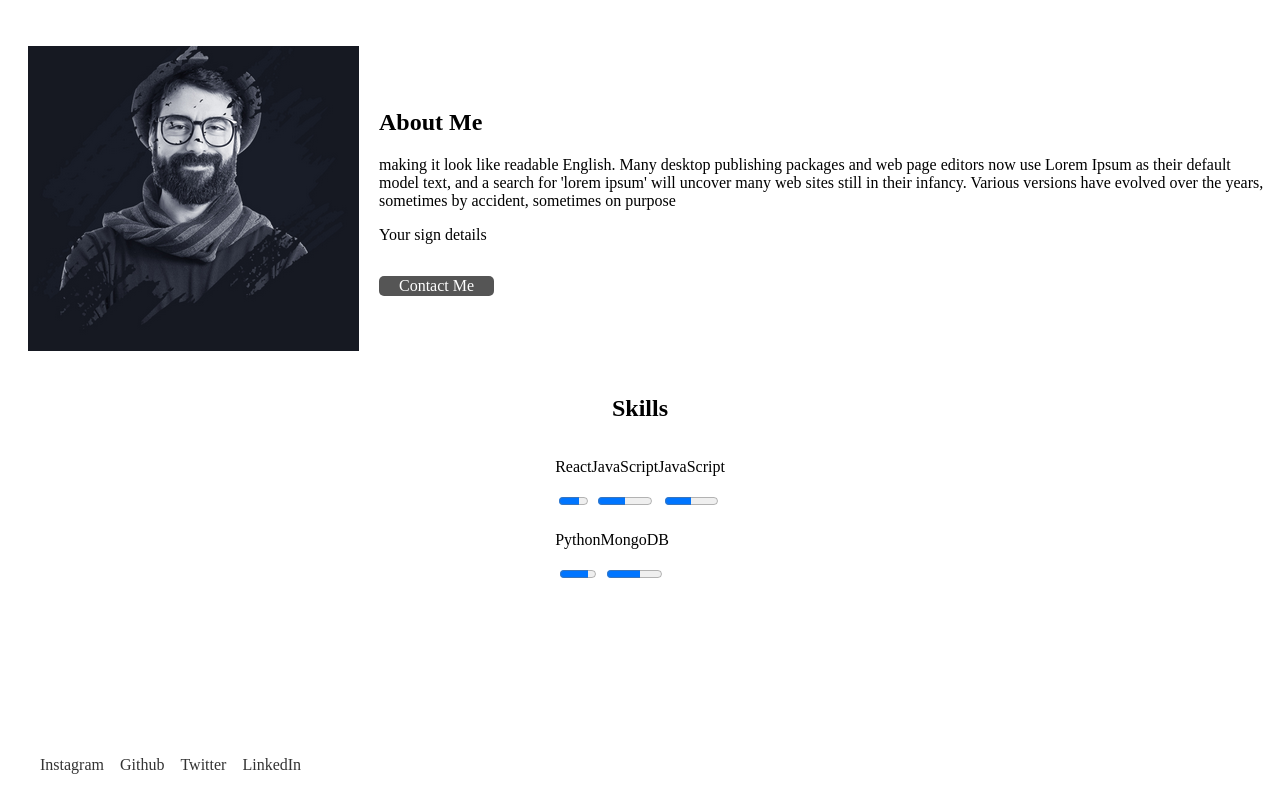
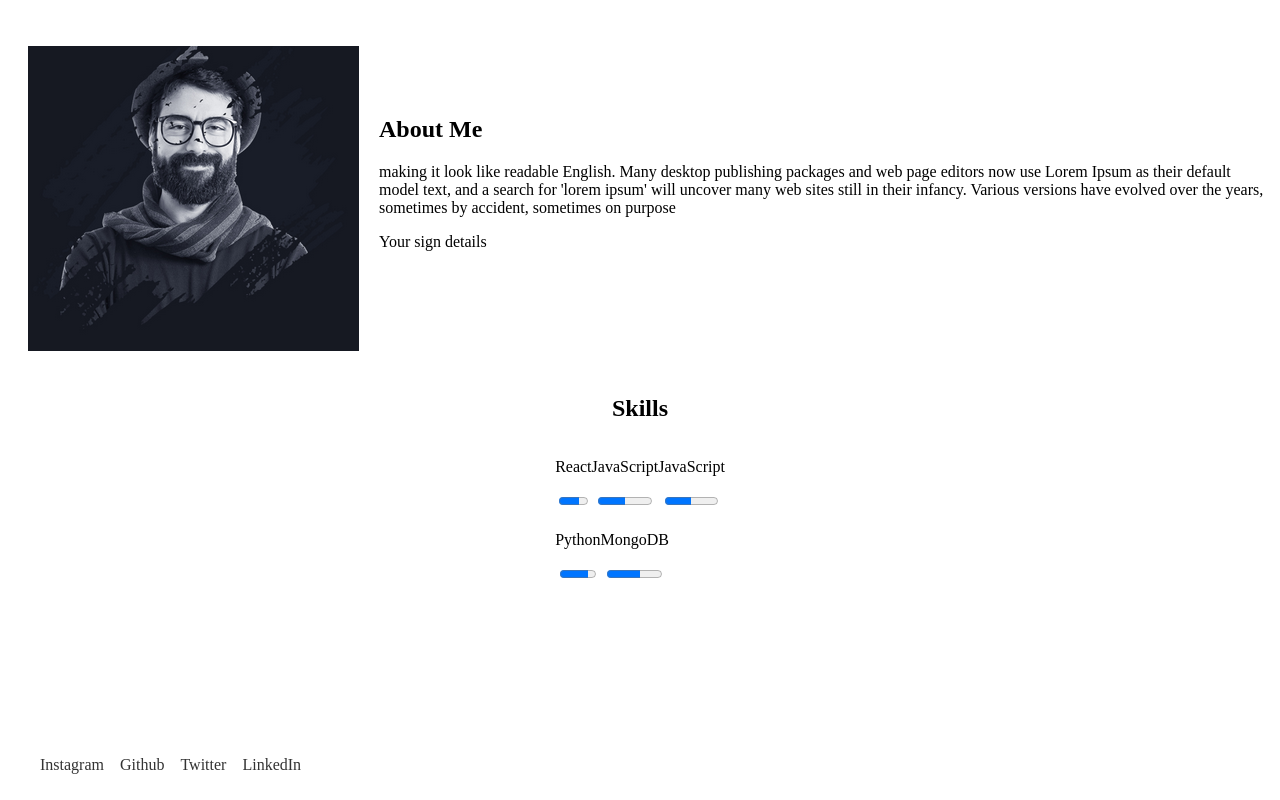
Before and after one commit to Siddhu545/Portfolio-v2, a React (Create React App) app: page /Skills in a window 1280 px wide. Built offline with nearby package versions, Linux system fonts and the light colour scheme.

Commit message:
Button for routing

```diff
--- a/src/Intro/intro.css
+++ b/src/Intro/intro.css
@@ -34,16 +34,28 @@
       }
 
       .cv-button {
-        display: inline-block;
-        padding: 0.063rem 1.25rem;
-        background-color: #555;
-        color: #fff;
+        box-sizing: border-box;
+        appearance: none;
+        background-color: transparent;
+        border: 1px solid #ffffff;
+        border-radius: 0.2em;
+        color:#ffffff;
+        cursor: pointer;
+        font-size: 0.8rem;
+        padding: 0.8em;
         text-decoration: none;
-        font-size: 1rem;
-        border-radius: 0.313rem;
+        text-align: center;
+        text-transform: uppercase;
+        font-family: 'Montserrat', sans-serif;
+        font-weight: 500;
+        transition: box-shadow 300ms ease-in-out, color 300ms ease-in-out;
 
         &:hover {
-          background-color: blue
+          background-color: blue;
+          color:#000000;
+        }
+        &:hover {
+          box-shadow: 0 0 40px 40px #3498db inset;
         }
       }
     }
--- a/src/Skills/skills.css
+++ b/src/Skills/skills.css
@@ -14,18 +14,31 @@
       .contact-section {
       }
       .sign {
+        padding-bottom: 20px;
       }
       .contact-button {
-        display: inline-block;
-        padding: 0.063rem 1.25rem;
-        background-color: #555;
-        color: #fff;
+        box-sizing: border-box;
+        appearance: none;
+        background-color: transparent;
+        border: 1px solid #ffffff;
+        border-radius: 0.2em;
+        color:#ffffff;
+        cursor: pointer;
+        font-size: 0.8rem;
+        padding: 0.8em;
         text-decoration: none;
-        font-size: 1rem;
-        border-radius: 0.313rem;
+        text-align: center;
+        text-transform: uppercase;
+        font-family: 'Montserrat', sans-serif;
+        font-weight: 500;
+        transition: box-shadow 300ms ease-in-out, color 300ms ease-in-out;
 
         &:hover {
           background-color: blue;
+          color:#000000;
+        }
+        &:hover {
+          box-shadow: 0 0 40px 40px #3498db inset;
         }
       }
     }
--- a/src/Skills/skills.tsx
+++ b/src/Skills/skills.tsx
@@ -1,7 +1,8 @@
-import React from "react";
+import React, { useState } from "react";
 import Header from "../Header/header.tsx"; // Assuming it's a CSS file
 import Footer from "../Footer/footer.tsx"; // Assuming it's a CSS file
 import "./skills.css"; // Your Skills component CSS file
+import { Link } from "react-router-dom";
 
 function Skills() {
   return (
@@ -29,14 +30,16 @@ function Skills() {
                 {/* Your sign goes here */}
                 <p>Your sign details</p>
               </div>
-              <p className="contact-button">Contact Me</p>
+              <Link to="/contact" className="contact-button">
+                Contact Me
+              </Link>
             </div>
           </div>
         </div>
       </div>
 
       <div className="skills-section">
-          <h2 className="skill-text">Skills</h2>
+        <h2 className="skill-text">Skills</h2>
         <div className="skill-set">
           <div className="skill-pair">
             <div>
```
